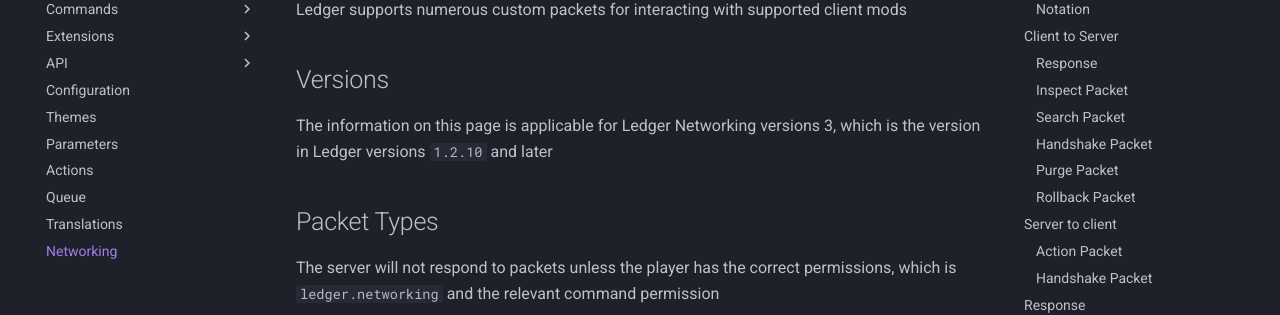
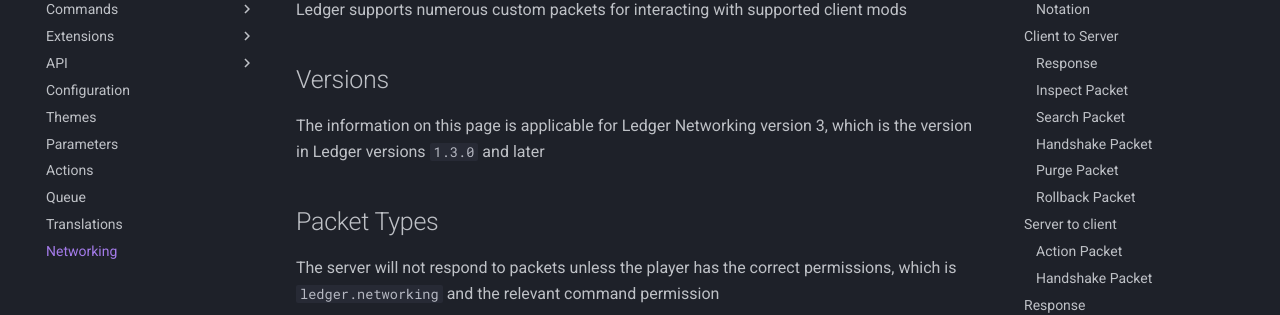
Before and after one commit to QuiltServerTools/Ledger, an MkDocs documentation site: the page built from docs/networking.md, in a window 1280 px wide and 900 px high. Shown: the part 183-498 px from the top of the window. Built offline with MkDocs 1.6.1 and Material for MkDocs 9.7.7, drawn with Linux system fonts in a browser that asks for light colours; comment, search, counter and statistics services are not loaded; the version menu is left out.

Commit message:
Fix docs

```diff
--- a/docs/networking.md
+++ b/docs/networking.md
@@ -4,7 +4,7 @@
 
 ## Versions
 
-The information on this page is applicable for Ledger Networking versions 3, which is the version in Ledger versions `1.2.10` and later
+The information on this page is applicable for Ledger Networking version 3, which is the version in Ledger versions `1.3.0` and later
 
 ## Packet Types
 
```
